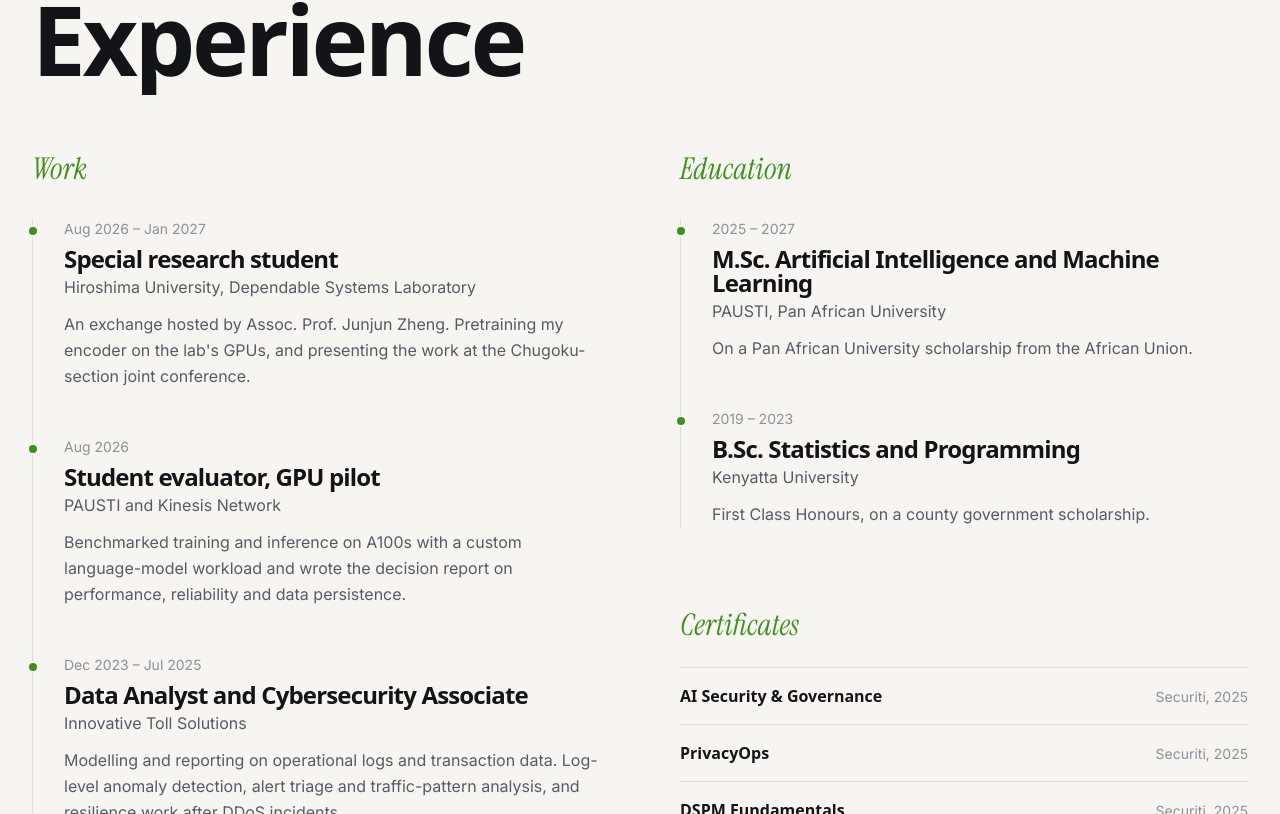
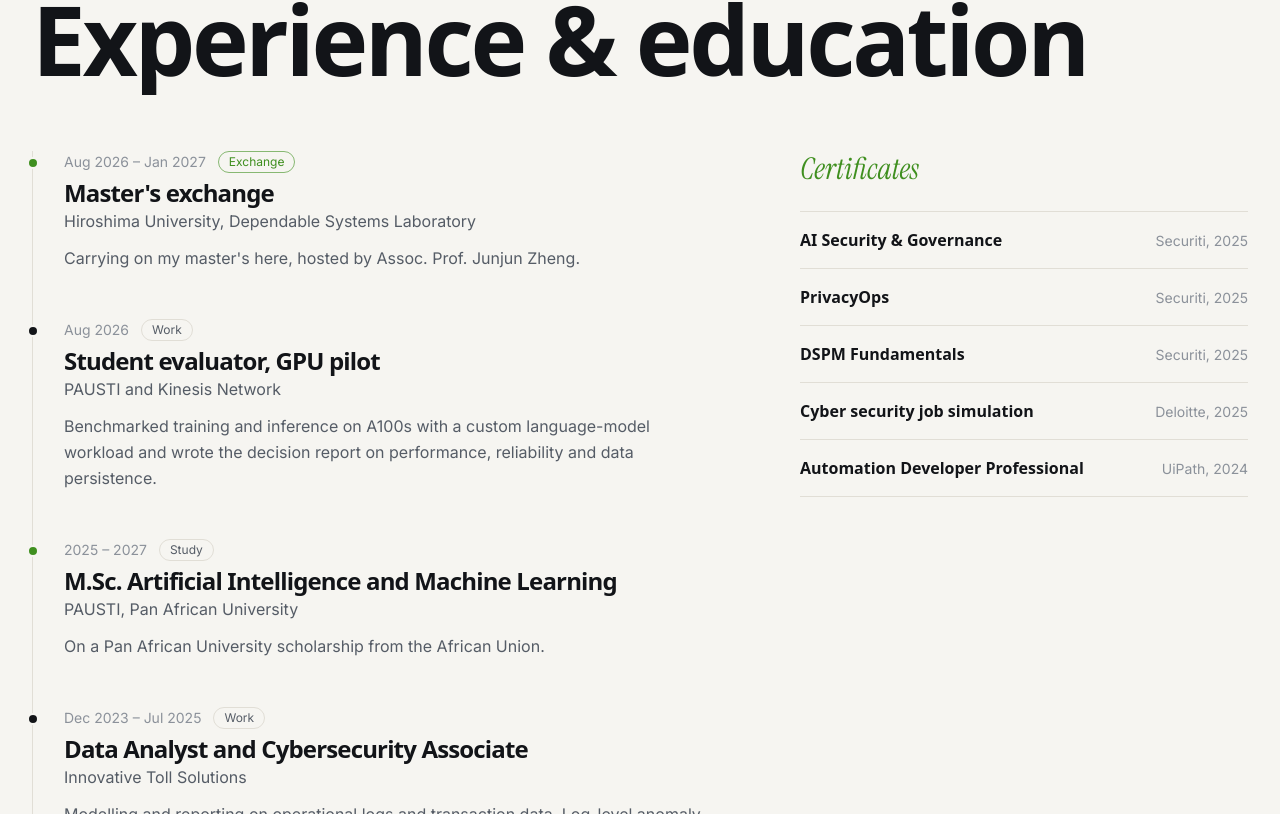
Before and after one commit to RamadhanAdam/ramadhanadam.github.io, a React (Vite) app: page / in a window 1280 px wide. Shown: the part 2586-3400 px from the top of the page. Built offline with nearby package versions, Linux system fonts and the light colour scheme; a web font is replaced by a local one.

Commit message:
Experience and education in one timeline, newest first, tagged work, study or exchange; certificates beside it

```diff
--- a/src/data.ts
+++ b/src/data.ts
@@ -64,38 +64,41 @@ export const research: Research[] = [
   },
 ];
 
-export type Stop = { when: string; title: string; org: string; body: string };
+export type Stop = { when: string; kind: "Work" | "Study" | "Exchange"; title: string; org: string; body: string };
 
-export const experience: Stop[] = [
+// Work and study in one line, newest first: the exchange in Japan is both.
+export const path: Stop[] = [
   {
     when: "Aug 2026 – Jan 2027",
-    title: "Special research student",
+    kind: "Exchange",
+    title: "Master's exchange",
     org: "Hiroshima University, Dependable Systems Laboratory",
-    body: "An exchange hosted by Assoc. Prof. Junjun Zheng. Pretraining my encoder on the lab's GPUs, and presenting the work at the Chugoku-section joint conference.",
+    body: "Carrying on my master's here, hosted by Assoc. Prof. Junjun Zheng.",
   },
   {
     when: "Aug 2026",
+    kind: "Work",
     title: "Student evaluator, GPU pilot",
     org: "PAUSTI and Kinesis Network",
     body: "Benchmarked training and inference on A100s with a custom language-model workload and wrote the decision report on performance, reliability and data persistence.",
   },
   {
-    when: "Dec 2023 – Jul 2025",
-    title: "Data Analyst and Cybersecurity Associate",
-    org: "Innovative Toll Solutions",
-    body: "Modelling and reporting on operational logs and transaction data. Log-level anomaly detection, alert triage and traffic-pattern analysis, and resilience work after DDoS incidents.",
-  },
-];
-
-export const education: Stop[] = [
-  {
     when: "2025 – 2027",
+    kind: "Study",
     title: "M.Sc. Artificial Intelligence and Machine Learning",
     org: "PAUSTI, Pan African University",
     body: "On a Pan African University scholarship from the African Union.",
   },
   {
+    when: "Dec 2023 – Jul 2025",
+    kind: "Work",
+    title: "Data Analyst and Cybersecurity Associate",
+    org: "Innovative Toll Solutions",
+    body: "Modelling and reporting on operational logs and transaction data. Log-level anomaly detection, alert triage and traffic-pattern analysis, and resilience work after DDoS incidents.",
+  },
+  {
     when: "2019 – 2023",
+    kind: "Study",
     title: "B.Sc. Statistics and Programming",
     org: "Kenyatta University",
     body: "First Class Honours, on a county government scholarship.",
--- a/src/pages/Home.tsx
+++ b/src/pages/Home.tsx
@@ -5,7 +5,7 @@ import { FaLinkedinIn } from "react-icons/fa6";
 import { LuFileText } from "react-icons/lu";
 import { FaMediumM } from "react-icons/fa";
 import { SiGithub, SiHuggingface } from "react-icons/si";
-import { about, certificates, education, experience, greetings, intro, links, projects, research, rightNow, role, skills, socials, writing, type Project, type Research, type Stop } from "../data";
+import { about, certificates, greetings, intro, links, path, projects, research, rightNow, role, skills, socials, writing, type Project, type Research, type Stop } from "../data";
 import { gsap, reducedMotion, scrollToTarget, useReveals } from "../lib/motion";
 import { Magnetic, scramble } from "../components/fx";
 import { Arrow } from "../components/ui";
@@ -209,7 +209,7 @@ function ResearchSection() {
 
 /* ================================================================== experience and education */
 
-function Timeline({ title, stops }: { title: string; stops: Stop[] }) {
+function Timeline({ stops }: { stops: Stop[] }) {
   const line = useRef<HTMLDivElement>(null);
   useEffect(() => {
     if (reducedMotion() || !line.current) return;
@@ -220,25 +220,23 @@ function Timeline({ title, stops }: { title: string; stops: Stop[] }) {
     };
   }, []);
   return (
-    <div>
-      <p className="serif text-3xl text-accent" data-rise>
-        {title}
-      </p>
-      <div className="relative mt-8 pl-8">
+    <div className="relative pl-8">
       <div className="absolute left-0 top-0 h-full w-px bg-line" />
       <div ref={line} className="absolute left-0 top-0 h-full w-px origin-top bg-accent" />
       <ol className="space-y-12">
         {stops.map((s, k) => (
           <li key={s.title} className="relative" data-rise={k * 0.05}>
-              <span className="absolute -left-[2.3rem] top-1.5 h-3 w-3 rounded-full border-2 border-bg bg-accent" />
-              <p className="text-sm text-faint">{s.when}</p>
+            <span className={`absolute -left-[2.3rem] top-1.5 h-3 w-3 rounded-full border-2 border-bg ${s.kind === "Work" ? "bg-ink" : "bg-accent"}`} />
+            <p className="flex flex-wrap items-center gap-3 text-sm text-faint">
+              {s.when}
+              <span className={`rounded-full border px-2.5 py-0.5 text-xs ${s.kind === "Exchange" ? "border-accent/60 text-accent" : "border-line text-muted"}`}>{s.kind}</span>
+            </p>
             <h3 className="display mt-2 text-2xl font-black leading-tight">{s.title}</h3>
             <p className="mt-1 text-muted">{s.org}</p>
-              <p className="mt-3 leading-relaxed text-muted">{s.body}</p>
+            <p className="mt-3 max-w-2xl leading-relaxed text-muted">{s.body}</p>
           </li>
         ))}
       </ol>
-      </div>
     </div>
   );
 }
@@ -247,12 +245,11 @@ function Path() {
   return (
     <section id="experience" className="border-t border-line">
       <div className="mx-auto max-w-7xl px-5 py-32 sm:px-8">
-        <Heading n="03" title="Experience" />
-        <div className="grid gap-20 lg:grid-cols-2">
-          <Timeline title="Work" stops={experience} />
-          <div>
-            <Timeline title="Education" stops={education} />
-            <p className="serif mt-20 text-3xl text-accent" data-rise>
+        <Heading n="03" title="Experience & education" />
+        <div className="grid gap-20 lg:grid-cols-[1.5fr_1fr] lg:gap-24">
+          <Timeline stops={path} />
+          <div className="self-start lg:sticky lg:top-28">
+            <p className="serif text-3xl text-accent" data-rise>
               Certificates
             </p>
             <ul className="mt-6 border-t border-line">
```
Lines whose indentation alone changed are shown as unchanged.
